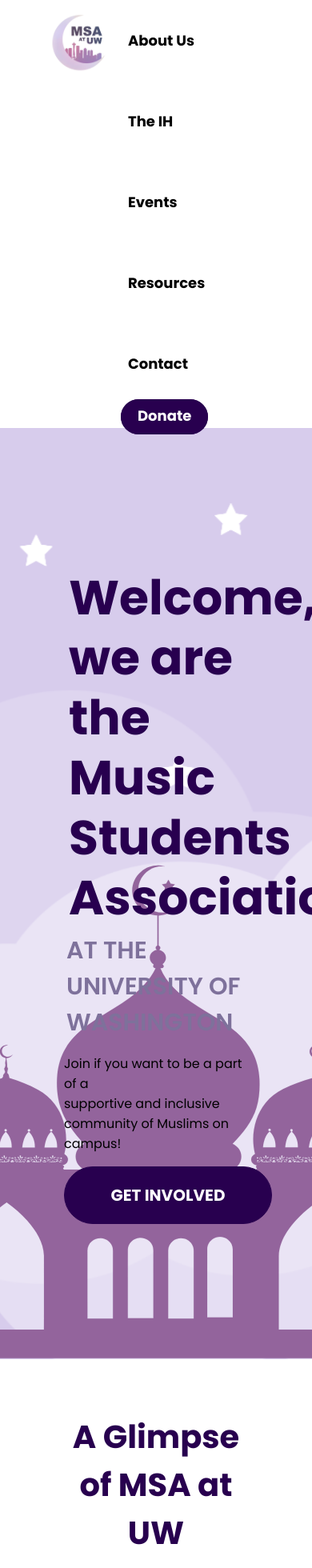
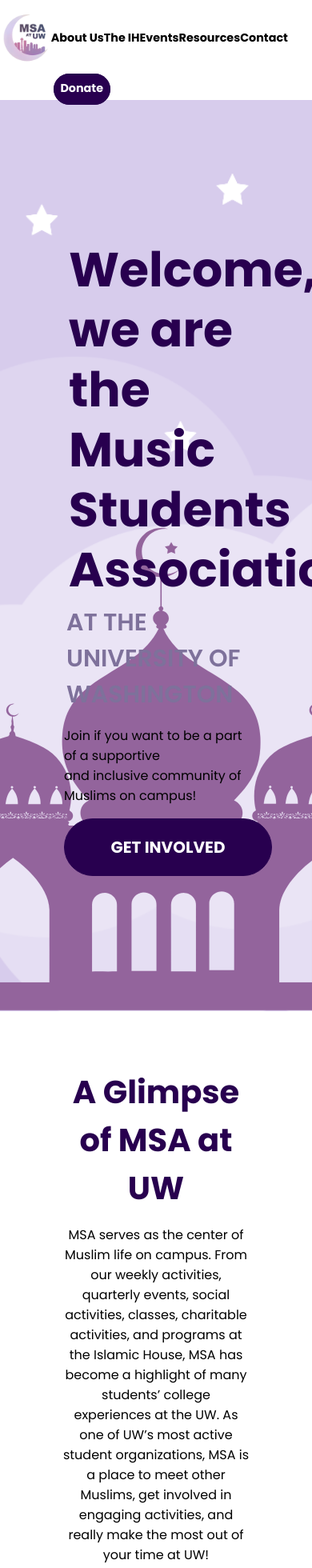
Before and after one commit to webimpactuw/muslim-student-assoc, a React (Create React App) app in the folder msa-react/: page / in a window 390 px wide. Shown: the top 1960 px of the page at 80% size. Built offline with nearby package versions, Linux system fonts and the light colour scheme.

Commit message:
mildly responsive navbar

```diff
--- a/msa-react/src/App.css
+++ b/msa-react/src/App.css
@@ -32,6 +32,10 @@
 h1, h2 {
     color: var(--dark-purple);
     font-weight: 700; /* bold */
+}
+
+h1, h2, h3 {
+    margin: 0.1em;
 }
 
 /* Title subtitles */
@@ -117,15 +121,10 @@
     padding: 20vh 80px;
 }
 
-.home-header-txt h1, .home-header-txt h3 {
-    margin: 0.1em;
-}
-
-.home-text {
+.info-text {
     width: 60vw;
     margin: auto;
-    min-height: 50vh;
-    padding: 4vh;
+    padding: 8vh;
 }
 
 /* carousel */
@@ -236,6 +235,26 @@
     margin-left: 15px;
 }
 
+/* navBar shrinks if the screen is too narrow for a full bar, e.g. split screen */
+@media screen and (max-width: 1000px) {
+    .navItem a, .donate {
+        font-size: calc(0.6vw + 12px);
+    }
+    .dropbtn {
+        padding: 37px calc(4.4vw - 20px);
+    }
+    nav {
+        padding: 0px calc(12vw - 60px);
+    }
+    .logo img {
+        height: calc(56px + 2vw);
+    }
+    .donate {
+        padding: 7px 2vw 10px 2vw;
+        margin-left: calc(2vw - 5px);
+    }
+}
+
 /*
 FOOTER
 */
--- a/msa-react/src/pages/home.js
+++ b/msa-react/src/pages/home.js
@@ -15,12 +15,12 @@
                 <div className="home-header-txt">
                     <h1>Welcome, we are the <br/>Music Students Association!</h1>
                     <h3>AT THE UNIVERSITY OF WASHINGTON</h3>
-                    <p>Join if you want to be a part of a <br/>supportive and inclusive community of Muslims on campus!</p>
+                    <p>Join if you want to be a part of a supportive <br/>and inclusive community of Muslims on campus!</p>
 
                     <button className="purple-button"><NavLink className="purple-btn-link" to="/events/get-involved">GET INVOLVED</NavLink></button>
                 </div>
             </div>
-            <div className="home-text centered">
+            <div className="info-text">
                 <h2 className="centered">A Glimpse of MSA at UW</h2>
                 <p className="centered">MSA serves as the center of Muslim life on campus. From our weekly activities,
                 quarterly events, social activities, classes, charitable activities, and programs at
```
